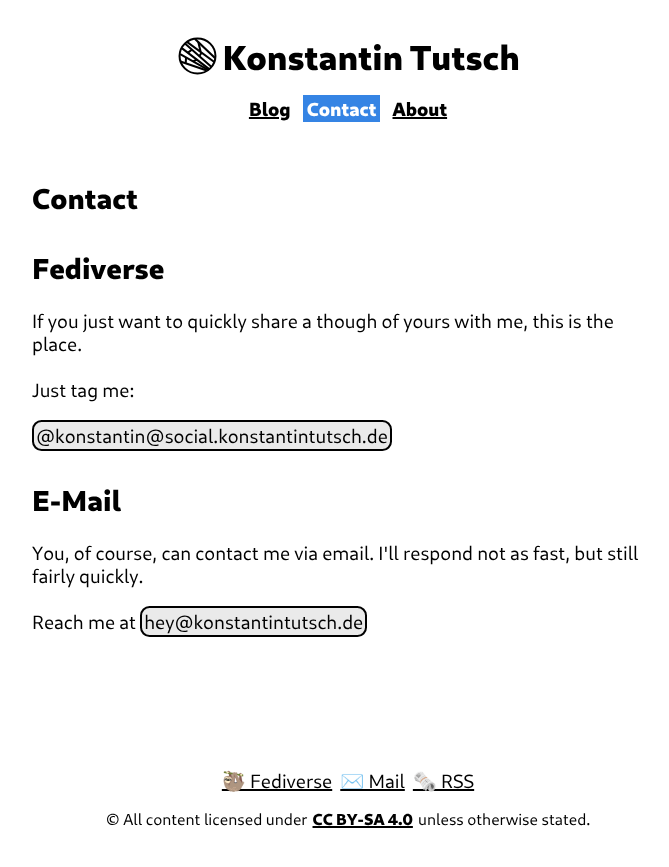
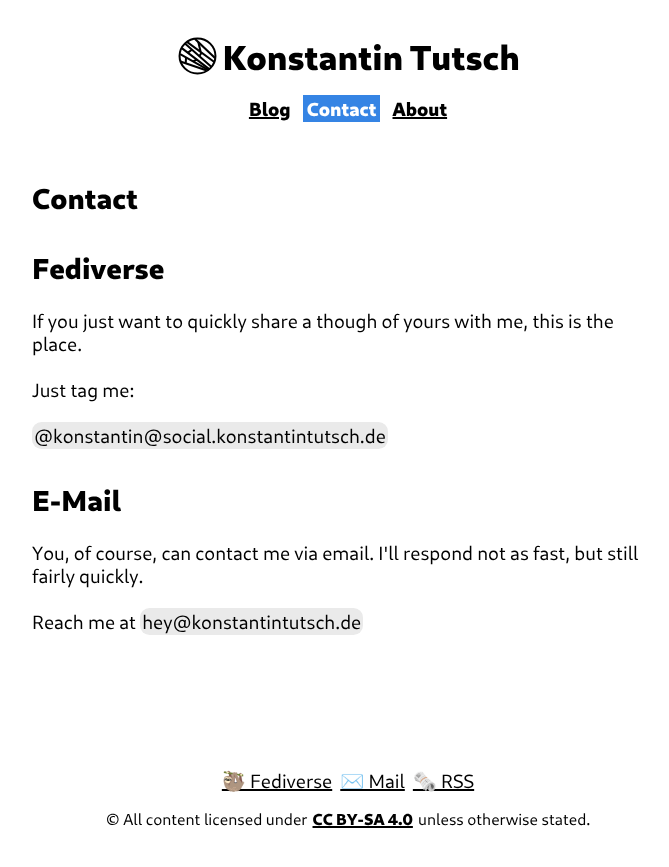
Before and after one commit to konstantintutsch/website, a Jekyll site: the page built from contact/index.html, in a window 1280 px wide. Shown: the top 867 px of the page, without its empty margins (292-961 px from the left). Built offline with Jekyll 4.4.1, drawn with Linux system fonts in a browser that asks for light colours.

Commit message:
New mention style

```diff
--- a/assets/css/style.css
+++ b/assets/css/style.css
@@ -123,8 +123,7 @@ h2 { margin-top: 4vh; }
 span.mention
 {
     background: #eaeaea;
-    padding: 0.10em;
-    border: solid black 0.15em;
+    padding: 0.1em;
     border-radius: 0.5em;
 }
 
```
